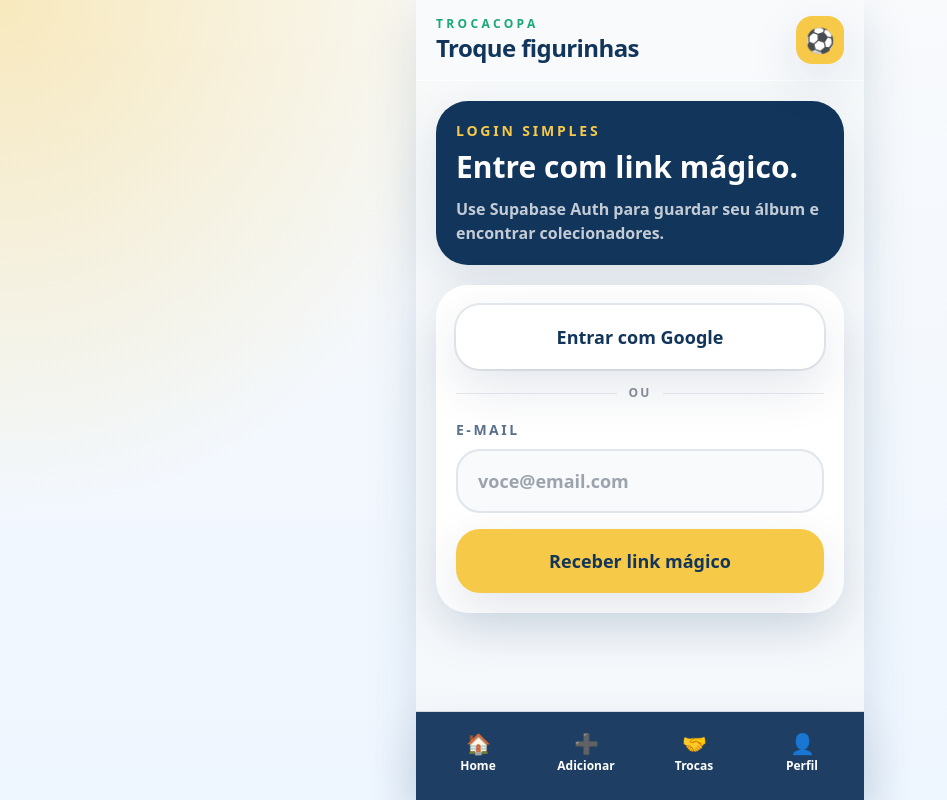
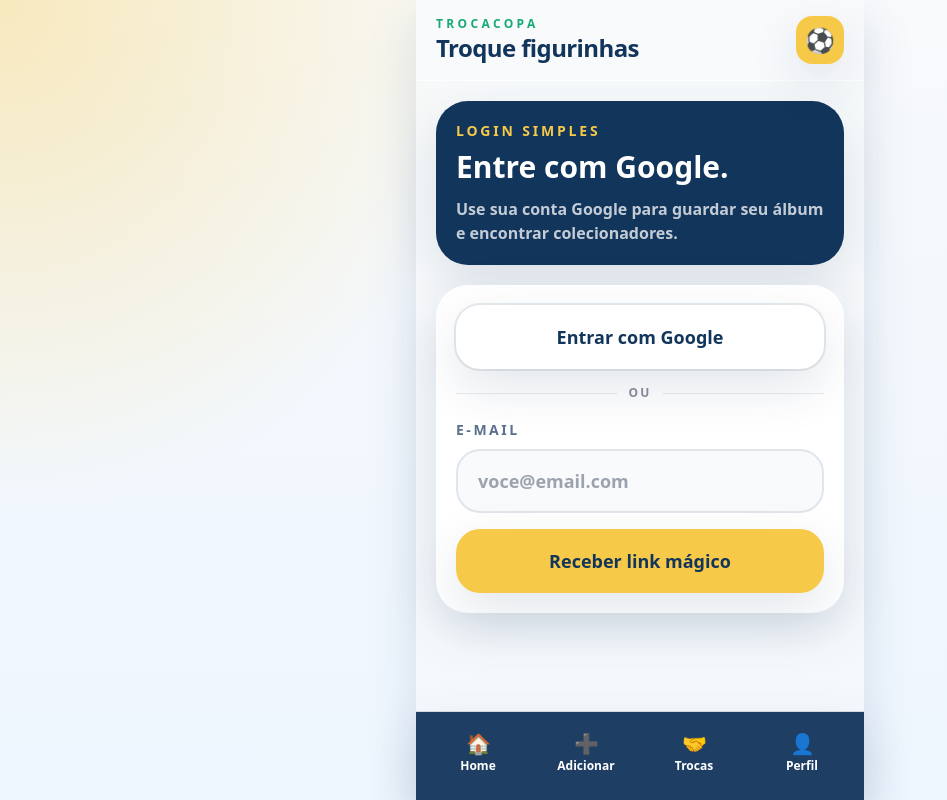
Before and after one commit to Cremonez07/troca-figurinhas, a Next.js app: page /login in a window 1280 px wide. Shown: the whole page, without its empty margins (0-947 px from the left). Built offline with nearby package versions, Linux system fonts and the light colour scheme; no server answers.

Commit message:
Corrige redirecionamento da tela de login

```diff
--- a/src/app/login/page.tsx
+++ b/src/app/login/page.tsx
@@ -1,13 +1,37 @@
+import { redirect } from "next/navigation";
 import { LoginForm } from "@/components/login-form";
+import { isSupabaseConfigured } from "@/lib/env";
+import { getCurrentUserId } from "@/lib/stickers";
+import { createClient } from "@/lib/supabase/server";
 
-export default function LoginPage() {
+export const dynamic = "force-dynamic";
+
+export default async function LoginPage() {
+  if (isSupabaseConfigured) {
+    const supabase = await createClient();
+    const userId = await getCurrentUserId(supabase);
+
+    if (userId) {
+      redirect("/");
+    }
+  }
+
   return (
     <div className="space-y-5">
       <section className="rounded-[2rem] bg-deep p-5 text-white shadow-soft">
-        <p className="text-sm font-black uppercase tracking-[0.2em] text-gold">Login simples</p>
-        <h2 className="mt-2 text-3xl font-black">Entre com link mágico.</h2>
-        <p className="mt-3 font-semibold text-white/75">Use Supabase Auth para guardar seu álbum e encontrar colecionadores.</p>
+        <p className="text-sm font-black uppercase tracking-[0.2em] text-gold">
+          Login simples
+        </p>
+
+        <h2 className="mt-2 text-3xl font-black">
+          Entre com Google.
+        </h2>
+
+        <p className="mt-3 font-semibold text-white/75">
+          Use sua conta Google para guardar seu álbum e encontrar colecionadores.
+        </p>
       </section>
+
       <LoginForm />
     </div>
   );
```
